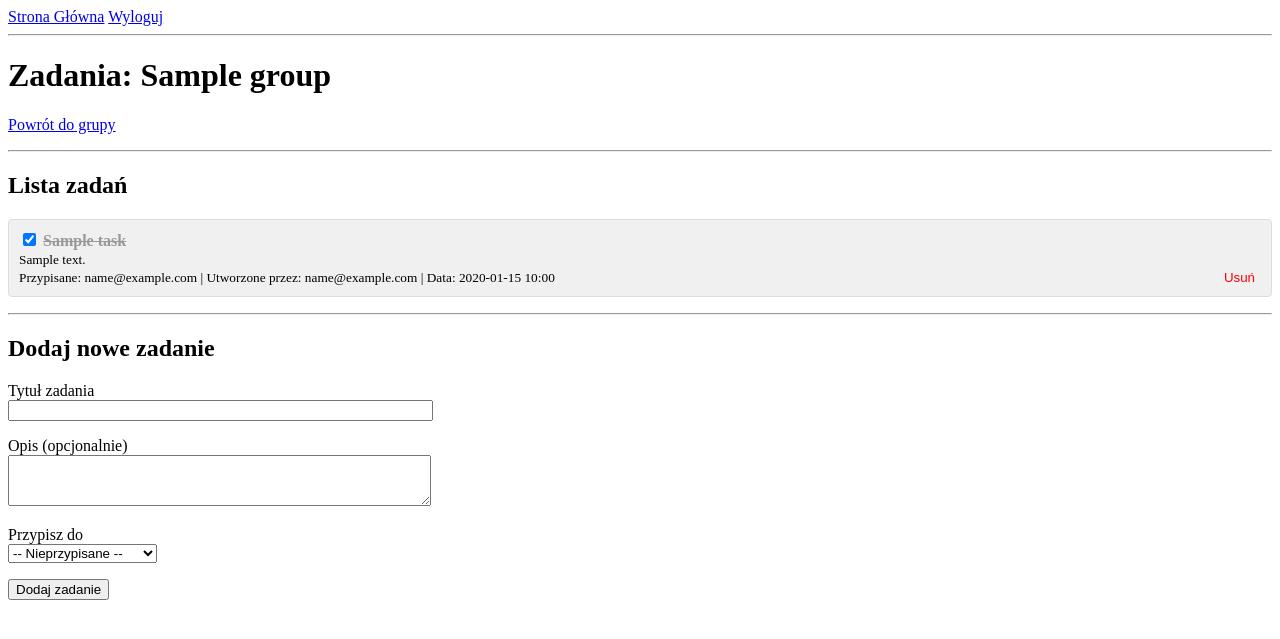
After one commit to weso90/Simple-Family-Manager, a Flask app: page /group/1/tasks in a window 1280 px wide. The commit adds this page. Shown: the top 639 px of the page. Run offline with Flask 3, Linux system fonts and the light colour scheme; a user stored in the database is signed in; tables that the repository leaves empty hold one stand-in row (values such as "Sample post").

Commit message:
add TODO list functionality

```diff
--- a/app/forms.py
+++ b/app/forms.py
@@ -5,7 +5,7 @@ Flask-WTF automatycznie dodaje CSRF protection do wszystkich formularzy.
 """
 
 from flask_wtf import FlaskForm
-from wtforms import StringField, PasswordField, BooleanField, SubmitField
+from wtforms import StringField, PasswordField, BooleanField, SubmitField, TextAreaField, SelectField
 from wtforms.validators import DataRequired, Email, EqualTo, Length, ValidationError
 import re
 
@@ -85,3 +85,21 @@ class EditGroupForm(FlaskForm):
                         ])
 
     submit = SubmitField('Zapisz zmiany')
+
+class CreateTaskForm(FlaskForm):
+    """
+    Formularz tworzenia nowego zadania.
+    """
+    title = StringField('Tytuł zadania',
+                        validators=[
+                            DataRequired(),
+                            Length(min=5, max=200, message='Tytuł musi mieć od 5 do 200 znaków')
+                        ])
+
+    description = TextAreaField('Opis (opcjonalnie)',
+                                validators=[Length(max=1000)])
+
+    #to wypełniamy dynamicznie w trasie
+    assigned_to = SelectField('Przypisz do', coerce=int)
+
+    submit = SubmitField('Dodaj zadanie')
--- a/app/routes.py
+++ b/app/routes.py
@@ -9,10 +9,11 @@ Każda trasa obsługuje:
 5. Przekierowania
 """
 
+from enum import member
 from flask import render_template, flash, redirect, url_for
 from app import app, db
-from app.forms import RegistrationForm, LoginForm, CreateGroupForm, AddMemberForm, EditGroupForm
-from app.models import User, GroupMember, FamilyGroup
+from app.forms import RegistrationForm, LoginForm, CreateGroupForm, AddMemberForm, EditGroupForm, CreateTaskForm
+from app.models import User, GroupMember, FamilyGroup, Task
 from werkzeug.security import generate_password_hash, check_password_hash
 from flask_login import login_user, logout_user, current_user, login_required
 
@@ -312,3 +313,128 @@ def remove_member(group_id, user_id):
         flash('Wystąpił błąd podczas usuwania członka.', 'danger')
 
     return redirect(url_for('group_details', group_id=group.id))
+
+@app.route('/group/<int:group_id>/tasks', methods=['GET', 'POST'])
+@login_required
+def group_tasks(group_id):
+    """
+    Lista zadań grupy + dodawanie nowych.
+    """
+    form = CreateTaskForm()
+    group = FamilyGroup.query.get_or_404(group_id)
+
+    #autoryzacja - spraweź czy user należy do grupy
+    current_membership = GroupMember.query.filter_by(
+        user_id=current_user.id,
+        group_id=group.id
+    ).first()
+
+    if not current_membership:
+        flash('Nie masz dostępu do tej grupy.', 'danger')
+        return redirect(url_for('index'))
+
+    #wypełnij wybory dla select - wszyscy członkowie grupy + "nikt"
+    members = [(0, '-- Nieprzypisane --')]
+    for m in group.members:
+        members.append((m.user.id, m.user.email))
+    form.assigned_to.choices = members
+
+    #obsługa tworzenia zadania
+    if form.validate_on_submit():
+        try:
+            assigned_user_id = form.assigned_to.data if form.assigned_to.data != 0 else None
+
+            new_task = Task(
+                title=form.title.data,
+                description=form.description.data,
+                group_id=group.id,
+                assigned_to_id=assigned_user_id,
+                created_by_id=current_user.id
+            )
+            db.session.add(new_task)
+            db.session.commit()
+
+            flash(f'Zadanie "{new_task.title}" zostało dodane.', 'success')
+            return redirect(url_for('group_tasks', group_id=group.id))
+        except Exception as e:
+            db.session.rollback()
+            flash('Wystąpił błąd podczas dodawania zadania', 'danger')
+
+    #pobierz wszystkie zadania grupy
+    tasks = Task.query.filter_by(group_id=group.id).order_by(
+        Task.is_completed.asc(),
+        Task.created_at.desc()
+    ).all()
+
+    return render_template('group_tasks.html',
+                           title=f'Zadania - {group.name}',
+                           group=group,
+                           tasks=tasks,
+                           form=form,
+                           current_role=current_membership.role)
+
+@app.route('/task/<int:task_id>/toggle', methods=['POST'])
+@login_required
+def toggle_task(task_id):
+    """
+    Oznacz zadanie jako zrobione/niezrobione.
+    """
+    task = Task.query.get_or_404(task_id)
+
+    #sprawdź autoryzację
+    membership = GroupMember.query.filter_by(
+        user_id=current_user.id,
+        group_id=task.group_id
+    ).first()
+
+    if not membership:
+        flash('Nie masz dostępu do tego zadania.', 'danger')
+        return redirect(url_for('index'))
+
+    try:
+        task.is_completed = not task.is_completed
+        db.session.commit()
+
+        status = "ukończone" if task.is_completed else "do zrobienia"
+        flash(f'Zadanie "{task.title}" oznaczone jako {status}.', 'success')
+
+    except Exception as e:
+        db.session.rollback()
+        flash('Wystąpił błąd podczas aktualizacji zadania', 'danger')
+
+    return redirect(url_for('group_tasks', group_id=task.group_id))
+
+@app.route('/task/<int:task_id>/delete', methods=['POST'])
+@login_required
+def delete_task(task_id):
+    """
+    Usuń zadanie. (tylko admin lub twórca)
+    """
+    task = Task.query.get_or_404(task_id)
+
+    #sprawdź autoryzację
+    membership = GroupMember.query.filter_by(
+        user_id=current_user.id,
+        group_id=task.group.id
+    ).first()
+
+    if not membership:
+        flash('Nie masz dostępu do tego zadania', 'danger')
+        return redirect(url_for('index'))
+
+    #tylko admin lub twórca może usunąć
+    if membership.role != 'admin' and task.created_by_id != current_user.id:
+        flash('Tylko administrator lub twórca zadania może je usunąć', 'warning')
+        return redirect(url_for('group_tasks', group_id=task.group_id))
+
+    try:
+        group_id = task.group_id
+        db.session.delete(task)
+        db.session.commit()
+        flash(f'Zadanie "{task.title}" zostało usunięte', 'success')
+
+    except Exception as e:
+        db.session.rollback()
+        flash('Wystąpił błąd podczas usuwania zadania', 'danger')
+
+    return redirect(url_for('group_tasks', group_id=group_id))
--- a/app/templates/group_details.html
+++ b/app/templates/group_details.html
@@ -2,6 +2,7 @@
 
 {% block content %}
     <h1>{{ group.name }}</h1>
+    <p><a href="{{ url_for('group_tasks', group_id=group.id) }}">Zobacz zadania</a></p>
 
     {% if current_role == 'admin' %}
         <p>
--- /dev/null
+++ b/app/templates/group_tasks.html
@@ -0,0 +1,90 @@
+{% extends "base.html" %}
+
+{% block content %}
+    <h1>Zadania: {{ group.name }}</h1>
+    <p><a href="{{ url_for('group_details', group_id=group.id) }}">Powrót do grupy</a></p>
+
+    <hr>
+
+    <h2>Lista zadań</h2>
+
+    {% if tasks %}
+        <ul style="list-style: none; padding: 0;">
+        {% for task in tasks %}
+            <li style="margin: 15px 0; padding: 10px; border: 1px solid #ddd; border-radius: 4px; {% if task.is_completed %}background-color: #f0f0f0;{% endif %}">
+                <form method="post" action="{{ url_for('toggle_task', task_id=task.id) }}" style="display: inline;">
+                    <input type="checkbox" onchange="this.form.submit()" {% if task.is_completed %}checked{% endif %}>
+                </form>
+
+                <strong style="{% if task.is_completed %}text-decoration: line-through; color: #999;{% endif %}">
+                    {{ task.title }}
+                </strong>
+
+                {% if task.description %}
+                    <br><small>{{ task.description }}</small>
+                {% endif %}
+
+                <br>
+                <small>
+                    Przypisane:
+                    {% if task.assigned_to %}
+                        {{ task.assigned_to.email }}
+                    {% else %}
+                        <em>Nieprzypisane</em>
+                    {% endif %}
+                    | Utworzone przez: {{ task.created_by.email }}
+                    | Data: {{ task.created_at.strftime('%Y-%m-%d %H:%M') }}
+                </small>
+
+                {% if current_role == 'admin' or task.created_by_id == current_user.id %}
+                    <form method="post" action="{{ url_for('delete_task', task_id=task.id) }}" style="display: inline; float: right;">
+                        <button type="submit" onclick="return confirm('Czy na pewno chcesz usunąć to zadanie?');" style="color: red; background: none; border: none; cursor: pointer;">
+                            Usuń
+                        </button>
+                    </form>
+                {% endif %}
+            </li>
+        {% endfor %}
+        </ul>
+    {% else %}
+        <p><em>Brak zadań. Dodaj pierwsze zadanie poniżej!</em></p>
+    {% endif %}
+
+    <hr>
+
+    <h2>Dodaj nowe zadanie</h2>
+    <form method="post">
+        {{ form.hidden_tag() }}
+
+        <p>
+            {{ form.title.label }}<br>
+            {{ form.title(size=50) }}
+            {% if form.title.errors %}
+                <ul style="color: red;">
+                {% for error in form.title.errors %}
+                    <li>{{ error }}</li>
+                {% endfor %}
+                </ul>
+            {% endif %}
+        </p>
+
+        <p>
+            {{ form.description.label }}<br>
+            {{ form.description(rows=3, cols=50) }}
+            {% if form.description.errors %}
+                <ul style="color: red;">
+                {% for error in form.description.errors %}
+                    <li>{{ error }}</li>
+                {% endfor %}
+                </ul>
+            {% endif %}
+        </p>
+
+        <p>
+            {{ form.assigned_to.label }}<br>
+            {{ form.assigned_to() }}
+        </p>
+
+        <p>{{ form.submit() }}</p>
+    </form>
+{% endblock %}
```
Also changed, not shown: app/models.py (+35 -0 lines), migrations/versions/9694ed50d5be_add_task_model.py (added, +41 -0 lines), README.md.
